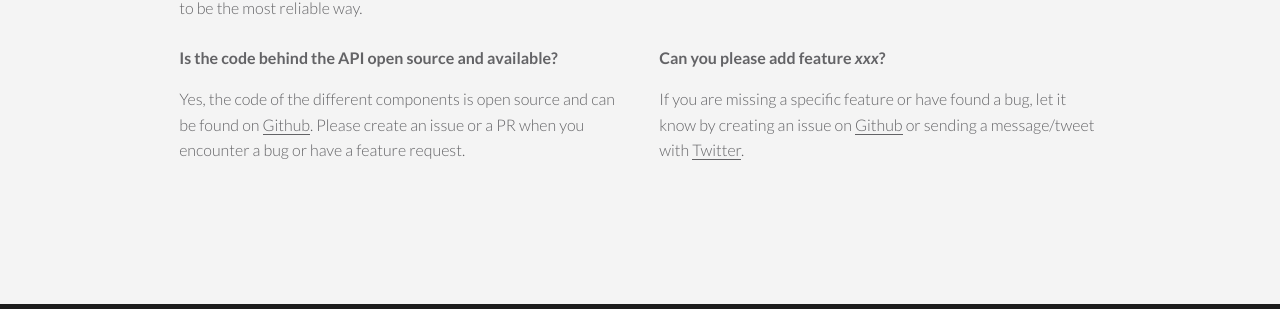
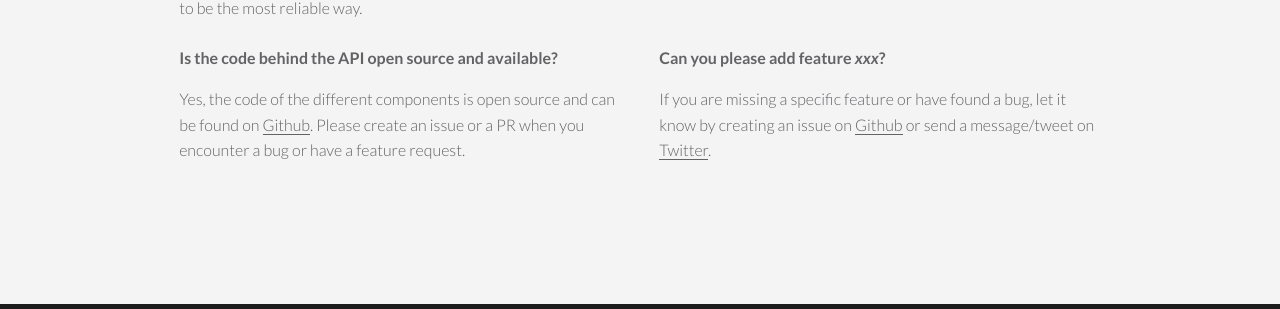
Before and after one commit to steamcmd/website, a Jekyll site: the page built from index.html, in a window 1280 px wide and 900 px high, scrolled down 4900 px. Shown: the part 205-514 px from the top of the window. Built offline with Jekyll 4.4.1, drawn with Linux system fonts in a browser that asks for light colours.

Commit message:
Update FAQ text

```diff
--- a/_includes/faq.html
+++ b/_includes/faq.html
@@ -38,7 +38,7 @@
     <p>
       If you are missing a specific feature or have found a bug, let it know by
       creating an issue on <a href="https://github.com/steamcmd/api">Github</a>
-      or sending a message/tweet with <a href="https://twitter.com/messages/compose?recipient_id=1132284269345333248">Twitter</a>.
+      or send a message/tweet on <a href="https://twitter.com/messages/compose?recipient_id=1132284269345333248">Twitter</a>.
     </p>
   </div>
 </div>
```
